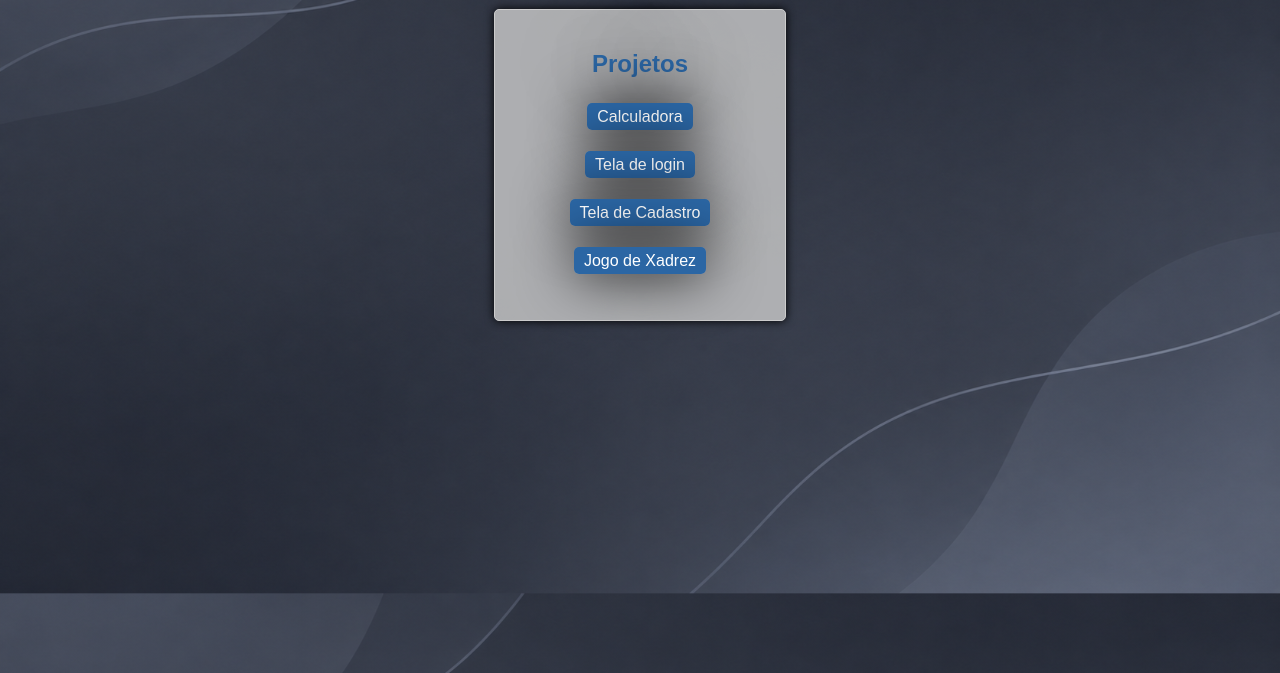
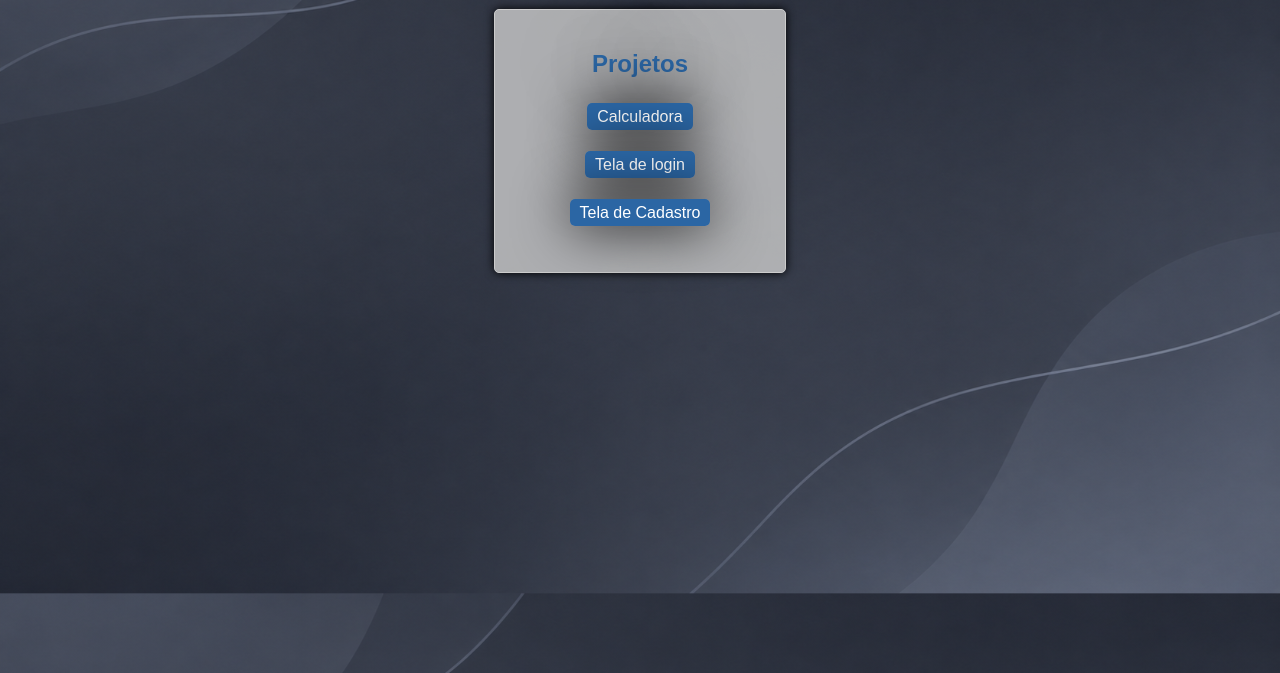
Before and after one commit to danielleandradedn/MinhasPaginas, a plain HTML site: page site/index.html in a window 1280 px wide. Shown: the part 127-800 px from the top of the page. Drawn offline with Linux system fonts and the light colour scheme.

Commit message:
Add files via upload

```diff
--- a/site/index.html
+++ b/site/index.html
@@ -29,10 +29,6 @@
                     <!-- Projeto 3 -->
                     <a href="tela_cadastro/index.html">Tela de Cadastro</a>
                 </article>
-                <article>
-                    <!-- Projeto 4 -->
-                    <a href="xadrez/index.html">Jogo de Xadrez</a>
-                </article>
             </section>
             <!-- <section>
                 <h2>Currículo</h2>
```
